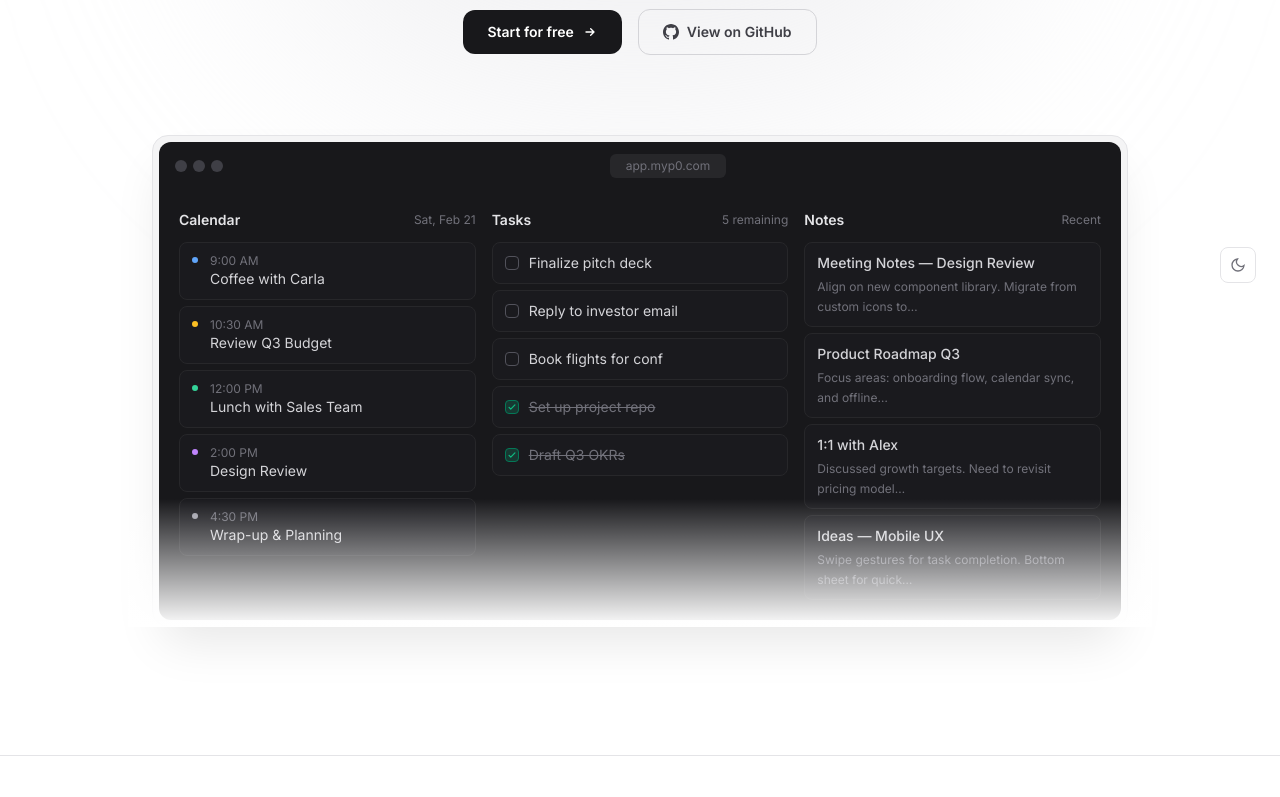
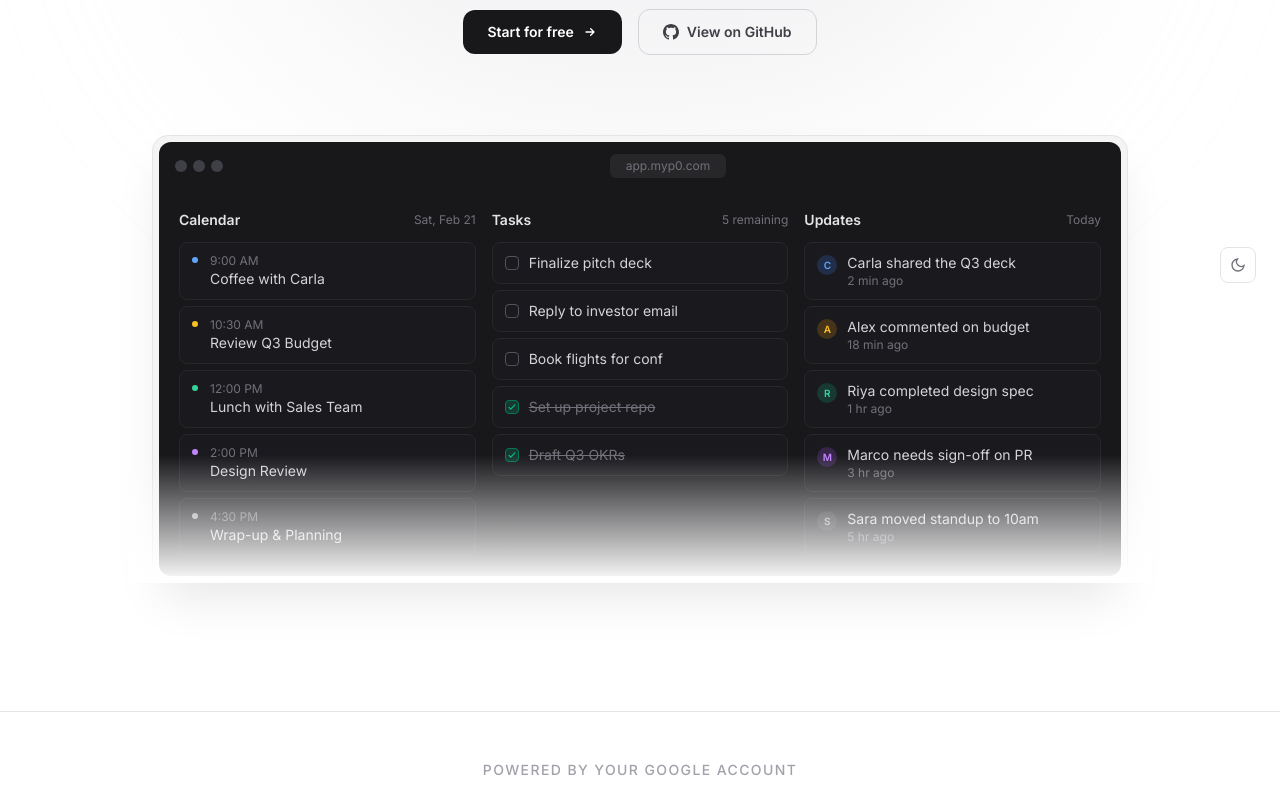
Before and after one commit to myP0/myP0-web, a SvelteKit app: page / in a window 1280 px wide. Shown: the part 493-1290 px from the top of the page. Built offline with nearby package versions, Linux system fonts and the light colour scheme.

Commit message:
Replace Notes column with Updates & Follow-ups feed
The third column now shows an activity feed with avatar initials,
update descriptions, and timestamps — reflecting that notes live
within the tasks drilldown, not as a standalone section.

https://claude.ai/code/session_01G7DeyGmUzaqipFhj6SU5fb

```diff
--- a/src/routes/+page.svelte
+++ b/src/routes/+page.svelte
@@ -282,28 +282,47 @@
 							</div>
 						</div>
 
-						<!-- Notes column -->
+						<!-- Updates & Follow-ups column -->
 						<div class="space-y-3">
 							<div class="flex items-center justify-between">
-								<h3 class="text-sm font-semibold text-zinc-200">Notes</h3>
-								<span class="text-xs text-zinc-500">Recent</span>
+								<h3 class="text-sm font-semibold text-zinc-200">Updates</h3>
+								<span class="text-xs text-zinc-500">Today</span>
 							</div>
 							<div class="space-y-1.5">
-								<div class="rounded-lg border border-zinc-800 bg-zinc-800/20 px-3 py-2.5">
-									<div class="text-sm font-medium text-zinc-300">Meeting Notes — Design Review</div>
-									<p class="mt-1 text-xs leading-relaxed text-zinc-500">Align on new component library. Migrate from custom icons to…</p>
+								<div class="flex items-start gap-2.5 rounded-lg border border-zinc-800 bg-zinc-800/20 px-3 py-2.5">
+									<div class="mt-0.5 flex h-5 w-5 shrink-0 items-center justify-center rounded-full bg-blue-500/20 text-[10px] font-semibold text-blue-400">C</div>
+									<div>
+										<div class="text-sm text-zinc-300">Carla shared the Q3 deck</div>
+										<div class="text-xs text-zinc-500">2 min ago</div>
+									</div>
 								</div>
-								<div class="rounded-lg border border-zinc-800 bg-zinc-800/20 px-3 py-2.5">
-									<div class="text-sm font-medium text-zinc-300">Product Roadmap Q3</div>
-									<p class="mt-1 text-xs leading-relaxed text-zinc-500">Focus areas: onboarding flow, calendar sync, and offline…</p>
+								<div class="flex items-start gap-2.5 rounded-lg border border-zinc-800 bg-zinc-800/20 px-3 py-2.5">
+									<div class="mt-0.5 flex h-5 w-5 shrink-0 items-center justify-center rounded-full bg-amber-500/20 text-[10px] font-semibold text-amber-400">A</div>
+									<div>
+										<div class="text-sm text-zinc-300">Alex commented on budget</div>
+										<div class="text-xs text-zinc-500">18 min ago</div>
+									</div>
 								</div>
-								<div class="rounded-lg border border-zinc-800 bg-zinc-800/20 px-3 py-2.5">
-									<div class="text-sm font-medium text-zinc-300">1:1 with Alex</div>
-									<p class="mt-1 text-xs leading-relaxed text-zinc-500">Discussed growth targets. Need to revisit pricing model…</p>
+								<div class="flex items-start gap-2.5 rounded-lg border border-zinc-800 bg-zinc-800/20 px-3 py-2.5">
+									<div class="mt-0.5 flex h-5 w-5 shrink-0 items-center justify-center rounded-full bg-emerald-500/20 text-[10px] font-semibold text-emerald-400">R</div>
+									<div>
+										<div class="text-sm text-zinc-300">Riya completed design spec</div>
+										<div class="text-xs text-zinc-500">1 hr ago</div>
+									</div>
 								</div>
-								<div class="rounded-lg border border-zinc-800 bg-zinc-800/20 px-3 py-2.5">
-									<div class="text-sm font-medium text-zinc-300">Ideas — Mobile UX</div>
-									<p class="mt-1 text-xs leading-relaxed text-zinc-500">Swipe gestures for task completion. Bottom sheet for quick…</p>
+								<div class="flex items-start gap-2.5 rounded-lg border border-zinc-800 bg-zinc-800/20 px-3 py-2.5">
+									<div class="mt-0.5 flex h-5 w-5 shrink-0 items-center justify-center rounded-full bg-purple-500/20 text-[10px] font-semibold text-purple-400">M</div>
+									<div>
+										<div class="text-sm text-zinc-300">Marco needs sign-off on PR</div>
+										<div class="text-xs text-zinc-500">3 hr ago</div>
+									</div>
+								</div>
+								<div class="flex items-start gap-2.5 rounded-lg border border-zinc-800 bg-zinc-800/20 px-3 py-2.5">
+									<div class="mt-0.5 flex h-5 w-5 shrink-0 items-center justify-center rounded-full bg-zinc-500/20 text-[10px] font-semibold text-zinc-400">S</div>
+									<div>
+										<div class="text-sm text-zinc-300">Sara moved standup to 10am</div>
+										<div class="text-xs text-zinc-500">5 hr ago</div>
+									</div>
 								</div>
 							</div>
 						</div>
```
